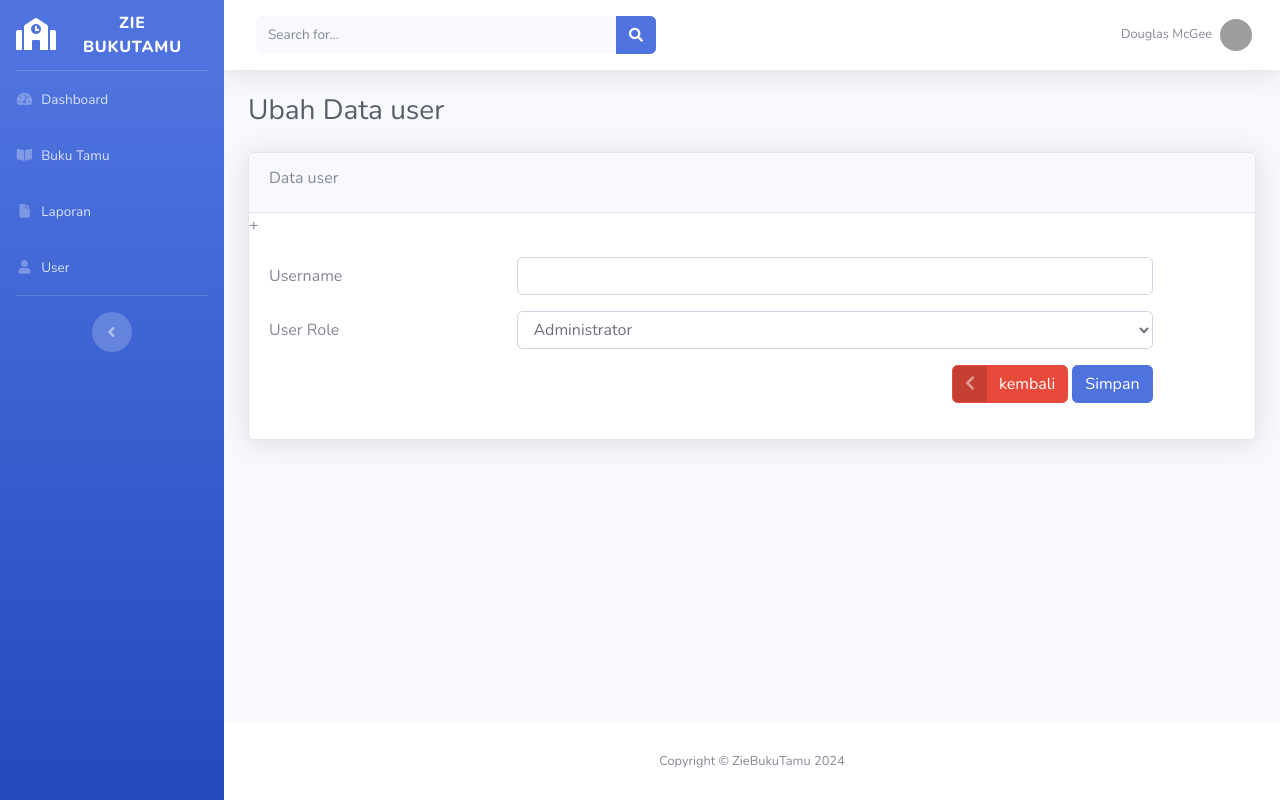
After one commit to Ryznto/Buku_Tamu, a PHP site: page /edit-user.php in a window 1280 px wide. The commit adds this page. Run offline with PHP 8.4, Linux system fonts and the light colour scheme; data that the repository does not hold is empty; grey boxes are pictures that could not be loaded.

Commit message:
menambahkan fitur edit user

```diff
--- /dev/null
+++ b/edit-user.php
@@ -0,0 +1,89 @@
+<?php
+include_once('templates/header.php');
+require_once('function.php');
+
+//jika ada id_usersss di URL
+if (isset($_GET['id'])) {
+    $id_user = $_GET['id'];
+    //ambil data user yang  sesuai dengan id_userss
+    $data = query("SELECT * FROM users WHERE id_user = '$id_user'")[0];
+}
+
+?>
+
+<!-- Begin Page Content -->
+<div class="container-fluid">
+
+    <!-- Page Heading -->
+    <h1 class="h3 mb-4 text-gray-800">Ubah Data user</h1>
+
+    <?php
+    //jika da tombol simpan
+    if (isset($_POST['simpan'])) {
+        if (ubah_user($_POST) > 0) {
+    ?>
+            <div class="alert alert-success" role="alert">
+                Data Berhasil diubah!
+            </div>
+        <?php
+        } else {
+        ?>
+            <div class="alert alert-danger" role="alert">
+                Data Gagal diubah!
+            </div>
+    <?php
+        }
+    }
+    ?>
+
+
+    <!-- Konten Edit Data user -->
+    <div class="card shadow mb-4">
+        <div class="card-header py-3">
+            <h6>Data user</h6>
+        </div>
++
+        <div class="card-body">
+            <form method="post" action="">
+                <input type="hidden" name="id_user" id="id_user" value="<?= $id_user ?>">
+                <div class="form-group row">
+                    <label for="username" class="col-sm-3 col-form-label">Username</label>
+                    <div class="col-sm-8">
+                        <input type="text" class="form-control" id="username" name="username" value="<?= $data['username'] ?>">
+                    </div>
+                </div>
+                <div class="form-group row">
+                    <label for="user_role" class="col-sm-3 col-form-label">User Role</label>
+                    <div class=" col-sm-8">
+                        <select class="form-control" id="user_role" name="user_role">
+                            <option value="admin" <?= $data['user_role'] == 'admin' ? 'selected' : ''; ?>>Administrator</option>
+                            <option value="operator" <?= $data['user_role'] == 'operator' ? 'selected' : ''; ?>>Operator</option>
+                        </select>
+                    </div>
+                </div>
+
+                <div class="form-group row">
+                    <label for="" class="col-sm-3 col-form-label"></label>
+                    <div class="col-sm-8 d-flex justify-content-end">
+                        <div>
+                            <a type="button" class="btn btn-danger btn-icon-split" href="users.php">
+                                <span class="icon text-white-50">
+                                    <i class="fas fa-chevron-left"></i>
+                                </span>
+                                <span class="text">kembali</span>
+                            </a>
+                            <button type="submit" name="simpan" class="btn btn-primary">Simpan</button>
+                        </div>
+                    </div>
+                </div>
+            </form>
+        </div>
+    </div>
+
+</div>
+<!-- /.container-fluid -->
+
+
+<?php
+include_once('templates/footer.php');
+?>
--- a/function.php
+++ b/function.php
@@ -57,30 +57,52 @@ function ubah_tamu($data)
     return mysqli_affected_rows($koneksi);
 }
 //function hapus data tamu
-function hapus_tamu($id) {
+function hapus_tamu($id)
+{
     global $koneksi;
 
-    $query ="DELETE FROM buku_tamu WHERE id_tamu = '$id'";
+    $query = "DELETE FROM buku_tamu WHERE id_tamu = '$id'";
 
-    mysqli_query($koneksi , $query);
+    mysqli_query($koneksi, $query);
 
     return mysqli_affected_rows($koneksi);
 }
 //user
-function tambah_user($data){
+function tambah_user($data)
+{
     global $koneksi;
 
-    $kode           =htmlspecialchars($data["id_user"]);
-    $username       =htmlspecialchars($data["username"]);
-    $password       =htmlspecialchars($data["password"]);
-    $user_role      =htmlspecialchars($data["user_role"]);
+    $kode           = htmlspecialchars($data["id_user"]);
+    $username       = htmlspecialchars($data["username"]);
+    $password       = htmlspecialchars($data["password"]);
+    $user_role      = htmlspecialchars($data["user_role"]);
 
     //enkripsi password dengan password_hash
-    $password_hash = password_hash($password,PASSWORD_DEFAULT);
+    $password_hash = password_hash($password, PASSWORD_DEFAULT);
 
     $query = "INSERT INTO users VALUES ('$kode','$username','$password_hash','$user_role')";
 
-    mysqli_query ($koneksi, $query);
+    mysqli_query($koneksi, $query);
 
     return mysqli_affected_rows($koneksi);
 }
+
+//funciton ubah user
+function ubah_user($data)
+{
+
+    global $koneksi;
+
+    $kode                 = htmlspecialchars($data["id_user"]);
+    $username             = htmlspecialchars($data["username"]);
+    $user_role            = htmlspecialchars($data["user_role"]);
+
+    $query = "UPDATE users SET
+              username        ='$username',
+              user_role       ='$user_role'
+              WHERE id_user   ='$kode'";
+
+
+    mysqli_query($koneksi, $query);
+    return mysqli_affected_rows($koneksi);
+}
--- a/users.php
+++ b/users.php
@@ -86,6 +86,7 @@ require_once('function.php');
     $query = mysqli_query($koneksi, "SELECT max(id_user) as kodeTerbesar FROM users");
     $data = mysqli_fetch_array($query);
     $kodeuser = $data['kodeTerbesar'];
+    echo "ini kode terbesar", $kodeuser;
 
     //mengambil angka dari kode barang terbesar, menggunakan fungsi substr dan di ubah ke integer dengan(int)
     $urutan = (int) substr($kodeuser, 3, 2);
@@ -114,7 +115,7 @@ require_once('function.php');
 
                 <div class="modal-body">
                     <form method="post" action="">
-                        <input type="hidden" name="id_user" id="id_user" value="<?= $Kodeuser ?>">
+                        <input type="hidden" name="id_user" id="id_user" value="<?= $kodeuser ?>">
                         <div class="form-group row">
                             <label for="username" class="col-sm-3 col-form-label">Username</label>
                             <div class="col-sm-8">
@@ -124,7 +125,7 @@ require_once('function.php');
                         <div class="form-group row">
                             <label for="password" class="col-sm-3 col-form-label">Password</label>
                             <div class=" col-sm-8">
-                              <input type="password" class="form-control" id="password" name="password">
+                                <input type="password" class="form-control" id="password" name="password">
                             </div>
                         </div>
                         <div class="form-group row">
```
